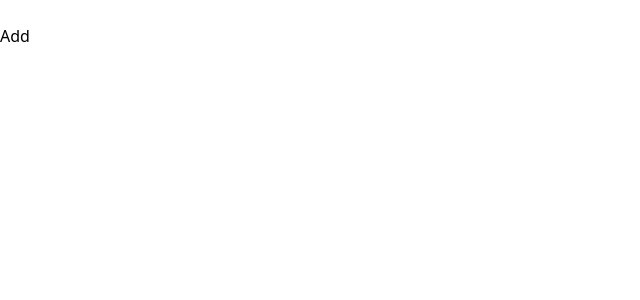
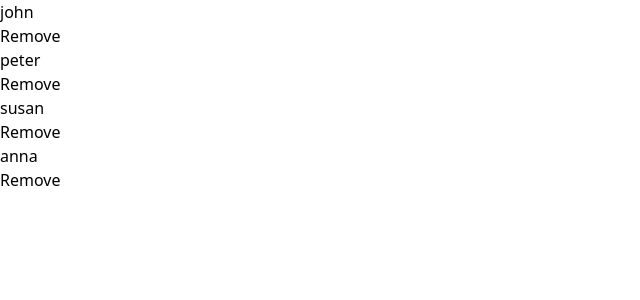
Before and after one commit to Kittonn/Fundamental, a React (Create React App) app in the folder Website/React/tutorial2/: page / in a window 1280 px wide. Shown: the top 300 px of the page, without its empty margins (0-640 px from the left). Built offline with nearby package versions, Linux system fonts and the light colour scheme.

Commit message:
Learn React

```diff
--- a/Website/React/tutorial2/src/App.jsx
+++ b/Website/React/tutorial2/src/App.jsx
@@ -1,10 +1,10 @@
 import React from "react";
-import Basic from "./Components/useReducer/Basic";
+import Drill from "./Components/Prop-Drilling/Drill";
 
 const App = () => {
   return (
     <div>
-      <Basic />
+      <Drill />
     </div>
   );
 };
--- /dev/null
+++ b/Website/React/tutorial2/src/Components/Prop-Drilling/Drill.jsx
@@ -0,0 +1,26 @@
+import React, { useState } from "react";
+import { data } from "../../Data";
+
+const Drill = () => {
+  const [people, setPeople] = useState(data);
+  const removePerson = (id) => {
+    const newPeople = people.filter((person) => person.id !== id);
+    setPeople(newPeople);
+  };
+  return (
+    <div>
+      <div>
+        {people.map((person) => {
+          return (
+            <div key={person.id}>
+              <h1>{person.name}</h1>
+              <button onClick={() => removePerson(person.id)}>Remove</button>
+            </div>
+          );
+        })}
+      </div>
+    </div>
+  );
+};
+
+export default Drill;
```
